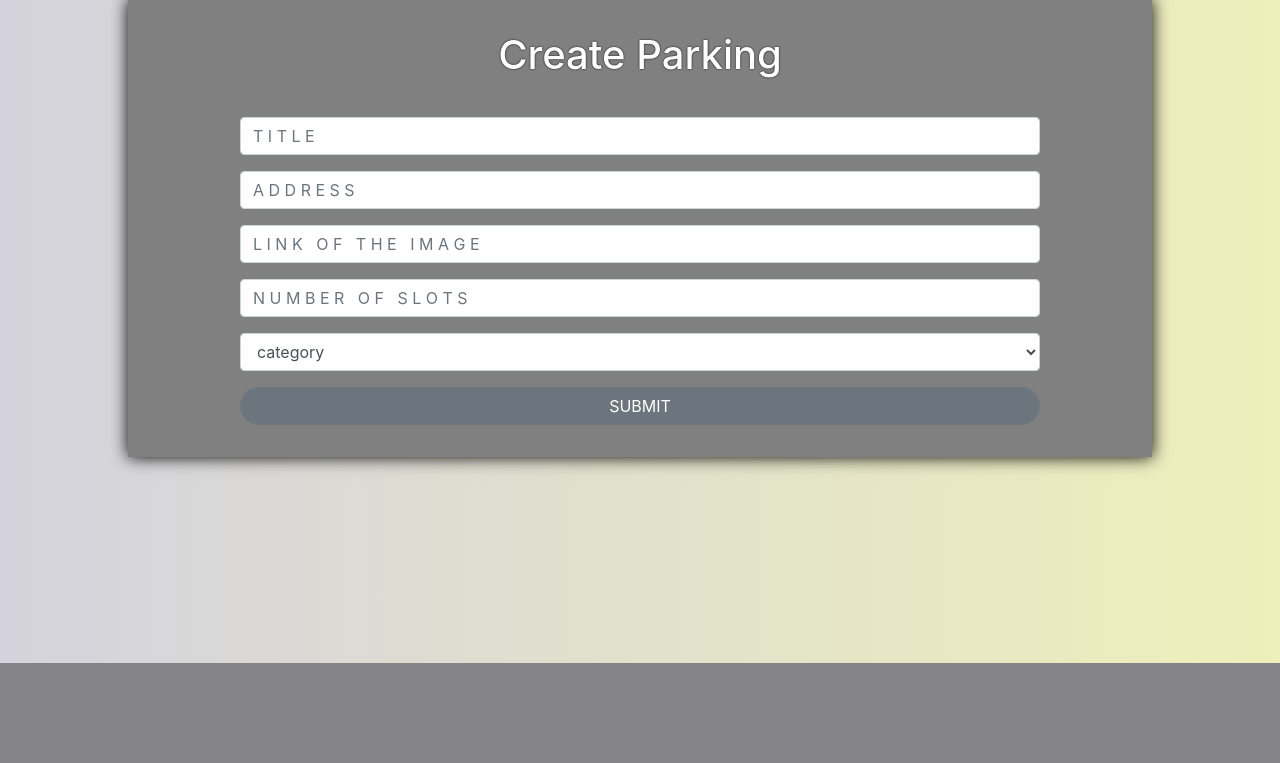
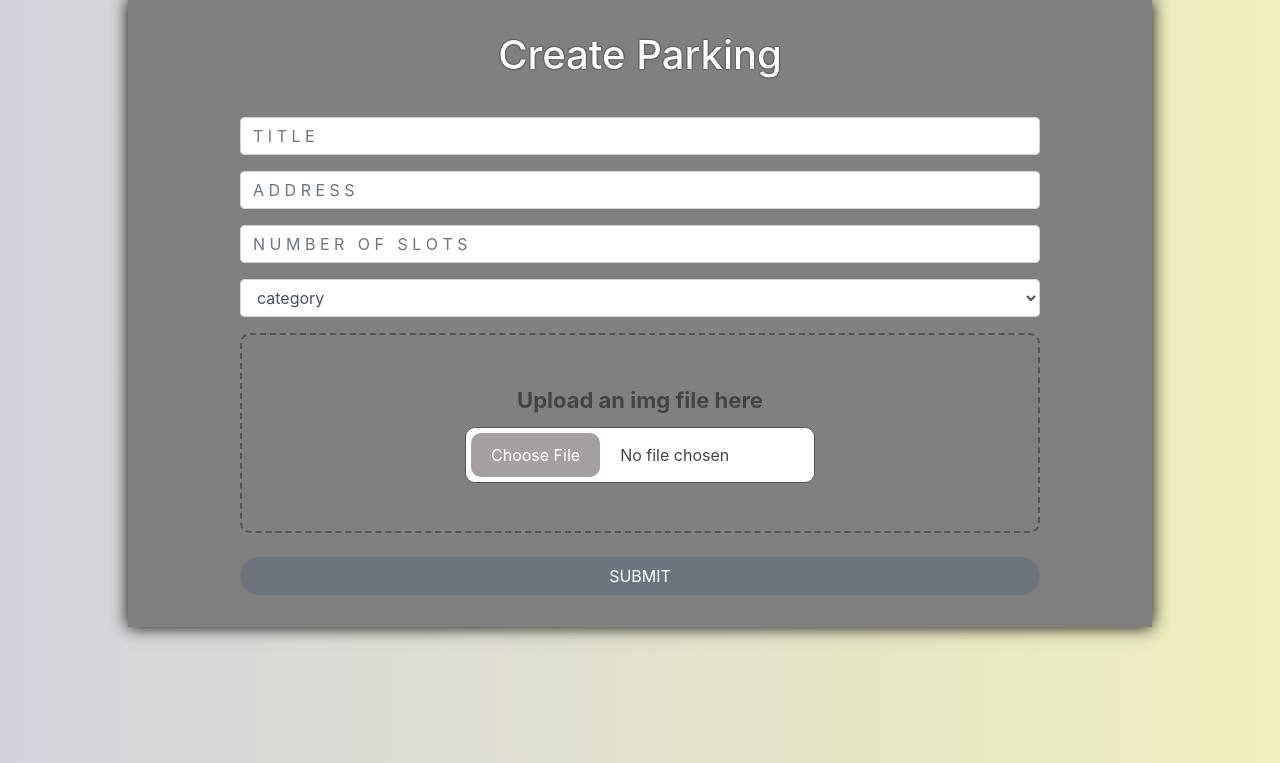
Before and after one commit to TheOverwatchh/capstone, a Django app: page /createParking in a window 1280 px wide. Shown: the part 137-900 px from the top of the page. Before the commit the page ends 800 px from the top, so only its background shows below. Run offline with Django 3.2, Linux system fonts and the light colour scheme; some libraries are stand-ins or nearby versions; some web fonts are replaced.

Commit message:
upload img

```diff
--- a/capstone/models.py
+++ b/capstone/models.py
@@ -20,7 +20,8 @@ class User(AbstractUser):
 class Parking(models.Model):
     title = models.CharField(max_length=140, default="unknown")
     category = models.CharField(max_length=20, choices=categories, default="car")
-    img_src = models.CharField(max_length=200, default="../../static/capstone/img/parking4.jpg")
+    # img_src = models.CharField(max_length=200, default="../../static/capstone/img/parking4.jpg")
+    img_src = models.FileField(max_length=200, upload_to="static/capstone/img/")
     slots = models.IntegerField(default=0)
     free_slots = models.IntegerField(default=0)
     creator = models.CharField(max_length=140, default="unknown")
--- a/capstone/static/capstone/createParking.css
+++ b/capstone/static/capstone/createParking.css
@@ -86,3 +86,73 @@ form#cpf {
     justify-content: space-evenly;
     gap: 1rem;
 }
+
+input[type="file"] {
+    display: none;
+}
+.custom-file-upload {
+    border: 1px solid #ccc;
+    display: inline-block;
+    padding: 6px 12px;
+    cursor: pointer;
+}
+
+.drop-container {
+    position: relative;
+    display: flex;
+    gap: 10px;
+    flex-direction: column;
+    justify-content: center;
+    align-items: center;
+    height: 200px;
+    width: 100%;
+    padding: 20px;
+    border-radius: 10px;
+    border: 2px dashed #555;
+    color: #444;
+    cursor: pointer;
+    transition: background .2s ease-in-out, border .2s ease-in-out;
+  }
+
+  .drop-container:hover {
+    background: #eee;
+    border-color: #111;
+  }
+
+  .drop-container:hover .drop-title {
+    color: #222;
+  }
+
+  .drop-title {
+    color: #444;
+    font-size: 22px;
+    font-weight: bold;
+    text-align: center;
+    transition: color .2s ease-in-out;
+  }
+
+  input[type=file] {
+    width: 350px;
+    /* width: 100%; */
+    color: #444;
+    padding: 5px;
+    background: #fff;
+    border-radius: 10px;
+    display: block;
+    border: 1px solid #555;
+  }
+
+  input[type=file]::file-selector-button {
+    margin-right: 20px;
+    border: none;
+    background: #A6A1A0;
+    padding: 10px 20px;
+    border-radius: 10px;
+    color: #fff;
+    cursor: pointer;
+    transition: background .2s ease-in-out;
+  }
+
+  input[type=file]::file-selector-button:hover {
+    background: #817F7E;
+  }
--- a/capstone/static/capstone/parking.css
+++ b/capstone/static/capstone/parking.css
@@ -73,8 +73,6 @@ section#map {
    justify-content:center;
    background-position:fixed;
 }
-
-button#maps-btn {}
 
 section#slots {
     padding-top: 3rem;
--- a/capstone/templates/capstone/allParkings.html
+++ b/capstone/templates/capstone/allParkings.html
@@ -48,7 +48,7 @@
                 <option style="display: none;">Filter</option>
                 <option value="car">Car</option>
                 <option value="motorcycle">Motorcycle</option>
-                <option value="both">Car and motorcycle</option>
+                <option value="both">All</option>
               </optgroup>
             </select>
             <input class="btn btn-secondary form-control" type="submit" value="Filter">
@@ -62,7 +62,7 @@
           <li class="parking">
             <div class="row">
               <div class="col-4 ">
-                <img class="parking-img" src="{{ parking.img_src }}.jpg">
+                <img class="parking-img" src="{{ parking.img_src }}">
               </div>
               <div class="col-8">
                 {% if user.username == parking.creator %}
--- a/capstone/templates/capstone/createParking.html
+++ b/capstone/templates/capstone/createParking.html
@@ -39,7 +39,6 @@
       {% csrf_token %}
       <input class="form-control" type="text" name="title" placeholder="T I T L E">
       <input class="form-control" type="text" name="address" placeholder="A D D R E S S">
-      <input class="form-control" type="text" name="img_src" placeholder="L I N K   O F   T H E   I M A G E">
       <input class="form-control" type="number" name="slots" placeholder="N U M B E R   O F   S L O T S">
       <select class="form-control" name="category" id="cat">
         <optgroup label="category">
@@ -49,8 +48,16 @@
           <option value="both">Car and motorcycle</option>
         </optgroup>
       </select>
+      <label for="images" class="drop-container">
+        <span class="drop-title">Upload an img file here</span>
+        <input type="file" id="images" name="img_src">
+      </label>
       <button type="submit" class="btn btn-secondary form-control">SUBMIT</button>
     </form>
   </section>
 
 {% endblock %}
+
+{% block script2 %}
+
+{% endblock %}
--- a/capstone/templates/capstone/index.html
+++ b/capstone/templates/capstone/index.html
@@ -20,10 +20,12 @@
           <a href="{% url 'createParking' %}" class="ss">Create parking</a>
         </li>
         {% endif %}
+        {% if user.is_authenticated %}
         <li class="normal">|</li>
         <li class="normal">
             <a href="{% url 'allParkings' %}" class="ss">All Parkings <i class="fas fa-car"></i> </a>
           </li>
+        {% endif %}
           {% if user.is_authenticated %}
           <li id="li_profile">
             <a href="{% url 'profile' %}">{{user.username}}<i class="fas fa-user"></i> </a>
--- a/capstone/templates/capstone/layout.html
+++ b/capstone/templates/capstone/layout.html
@@ -9,7 +9,6 @@
     <script src="https://kit.fontawesome.com/f22b9db43a.js" crossorigin="anonymous"></script>
     <link rel="preconnect" href="https://fonts.googleapis.com"><link rel="preconnect" href="https://fonts.gstatic.com" crossorigin><link href="https://fonts.googleapis.com/css2?family=Rubik+80s+Fade&display=swap" rel="stylesheet">
     <link rel="preconnect" href="https://fonts.googleapis.com"><link rel="preconnect" href="https://fonts.gstatic.com" crossorigin><link href="https://fonts.googleapis.com/css2?family=Montserrat:ital,wght@1,100;1,200;1,300;1,400;1,500&display=swap" rel="stylesheet">
-    <!-- chave de API GOOGLE MAPS:  AIzaSyAffOdeZ2vqhjlTJQSEvxPepE2_n-H8uII -->
     {% block head %}
     {% endblock %}
     <title>Find Parking lots</title>
--- a/capstone/templates/capstone/login.html
+++ b/capstone/templates/capstone/login.html
@@ -40,7 +40,7 @@
                         <i class="user-icon2 fas fa-lock text-secondary"></i>
                         <button type="submit" id="login_button" class="btn btn-secondary ml-3 mt-4">LOGIN</button>
                         {% if message %}
-                       <br> {{ message }}
+                       <br> <p class="container" style="color: red;" >{{ message }}</p>
                         {% endif %}
                       </form>
                     </div>
--- a/capstone/views.py
+++ b/capstone/views.py
@@ -6,6 +6,7 @@ from django.db import IntegrityError
 from django.urls import reverse
 from datetime import datetime
 from django.contrib.auth import authenticate, login as login_dj, logout as logout_dj
+from PIL import Image
 # Create your views here.
 def login(request):
     if request.method == 'GET':
@@ -109,13 +110,14 @@ def createParking(request):
     else:
         title = request.POST['title']
         img_src = request.POST['img_src']
+        img_srcn = f'/static/capstone/img/{img_src}'
         slots = request.POST['slots']
         address = request.POST['address']
         free_slots = slots
         unique = len(Parking.objects.all()) + 1
         category = request.POST['category']
         creator = request.user.username
-        p = Parking(unique, title, category, img_src, slots, free_slots, creator, address)
+        p = Parking(unique, title, category, img_srcn, slots, free_slots, creator, address)
         p.save()
         p_check = Parking.objects.get(pk=unique)
         if p_check:
@@ -261,55 +263,44 @@ def park(request):
         unique = p_n + 1
         user = request.user
         parking = Parking.objects.get(pk=key)
-        check = len(Park.objects.filter(user=user))
-        if check > 0:
-            parking = Parking.objects.get(pk=parking.id)
-            slots_n = parking.slots
-            free_slots_n = parking.free_slots
-            i = 0
-            slots = ''
-            while i < slots_n:
-                slots += 'x'
-                i +=1
-            free_slots = ''
-            l=0
-            while l < free_slots_n:
-                free_slots += 'x'
-                l +=1
-            ocupied_slots_n = slots_n - free_slots_n
-            ocupied_slots = []
-            m = 0
-            while m < ocupied_slots_n:
-                z = free_slots_n + (m + 1)
-                ocupied_slots.append(z)
-                m +=1
-            slugid = Park.objects.get(user=user)
-            slug = slugid.parking.id
-            return render(request, "capstone/parking.html", {
-                "parking": parking,
-                "slots_n": slots_n,
-                "slots": slots,
-                "free_slots": free_slots,
-                "free_slots_n": free_slots_n,
-                "ocupied_slots_n": ocupied_slots_n,
-                "ocupied_slots": ocupied_slots,
-                "message": "You are only able to park one vehicle at a time. Please unpark your other vehicle before parking again.",
-                "whereParked": Park.objects.get(user=user),
-                "whereParkedID": slug
-            })
-        if not check:
-            p = Park(logid=unique,user=user, category=category, licensePlate=licensePlate, parking=parking)
-            p.save()
-            ph_n = len(Parkhistory.objects.all())
-            unique2 = ph_n + 1
+        # check = len(Park.objects.filter(user=user))
+        # if check > 0:
+            # parking = Parking.objects.get(pk=parking.id)
+            # slots_n = parking.slots
+            # free_slots_n = parking.free_slots
+            # i = 0
+            # slots = ''
+            # while i < slots_n:
+            #     slots += 'x'
+            #     i +=1
+            # free_slots = ''
+            # l=0
+            # while l < free_slots_n:
+            #     free_slots += 'x'
+            #     l +=1
+            # ocupied_slots_n = slots_n - free_slots_n
+            # ocupied_slots = []
+            # m = 0
+            # while m < ocupied_slots_n:
+            #     z = free_slots_n + (m + 1)
+            #     ocupied_slots.append(z)
+            #     m +=1
+            # slugid = Park.objects.get(user=user)
+            # slug = slugid.parking.id
+            # return redirect(f'/parking/{parking.id}')
 
-            now = datetime.now()
-            dt_string = now.strftime("%d/%m/%Y %H:%M:%S")
-            ph = Parkhistory(logid=unique2, user=user, park=parking, date=dt_string)
-            ph.save()
-            parking.free_slots = parking.free_slots - 1
-            parking.save()
-            return redirect(f'/parking/{parking.id}')
+        # if not check:
+        p = Park(logid=unique,user=user, category=category, licensePlate=licensePlate, parking=parking)
+        p.save()
+        ph_n = len(Parkhistory.objects.all())
+        unique2 = ph_n + 1
+        now = datetime.now()
+        dt_string = now.strftime("%d/%m/%Y %H:%M:%S")
+        ph = Parkhistory(logid=unique2, user=user, park=parking, date=dt_string)
+        ph.save()
+        parking.free_slots = parking.free_slots - 1
+        parking.save()
+        return redirect(f'/parking/{parking.id}#slots')
 
 def unpark(request):
     if request.method == 'POST':
@@ -319,7 +310,7 @@ def unpark(request):
         park.delete()
         parking.free_slots = parking.free_slots + 1
         parking.save()
-        return redirect(f'/parking/{parking.id}')
+        return redirect(f'/parking/{parking.id}#slots')
 
 
 def atualPark(request):
```
Also changed, not shown: capstone/static/capstone/map.js (added, +77 -0 lines), capstone/templates/capstone/parking.html (+5 -112 lines), capstone/templates/capstone/profile.html (+24 -2 lines), capstone/migrations/0022_auto_20221229_0002.py (added), capstone/migrations/0023_auto_20221229_0101.py (added), db.sqlite3, static/capstone/img/parking4.jpg (added), static/capstone/img/parking5.jpg (added).
